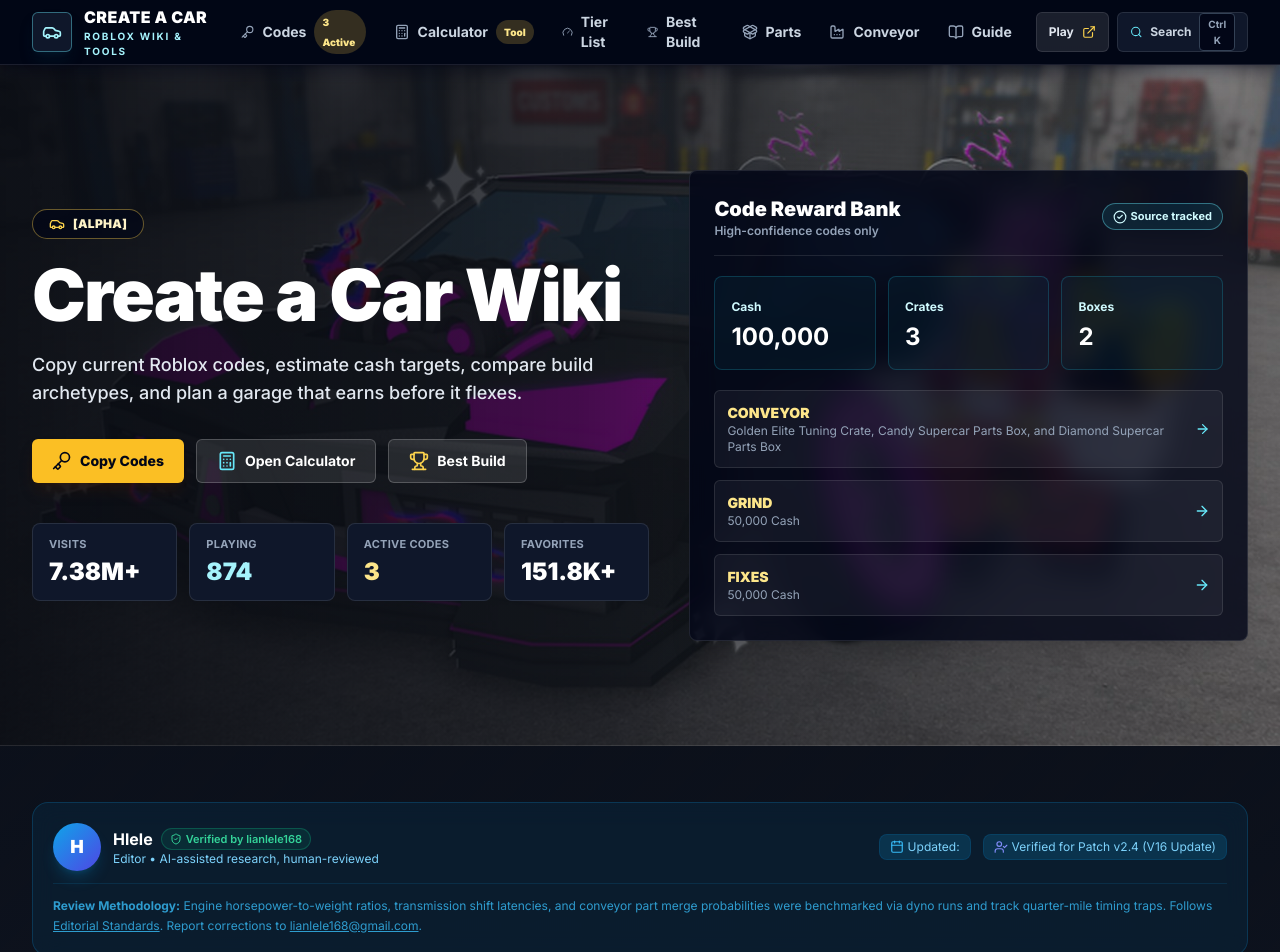
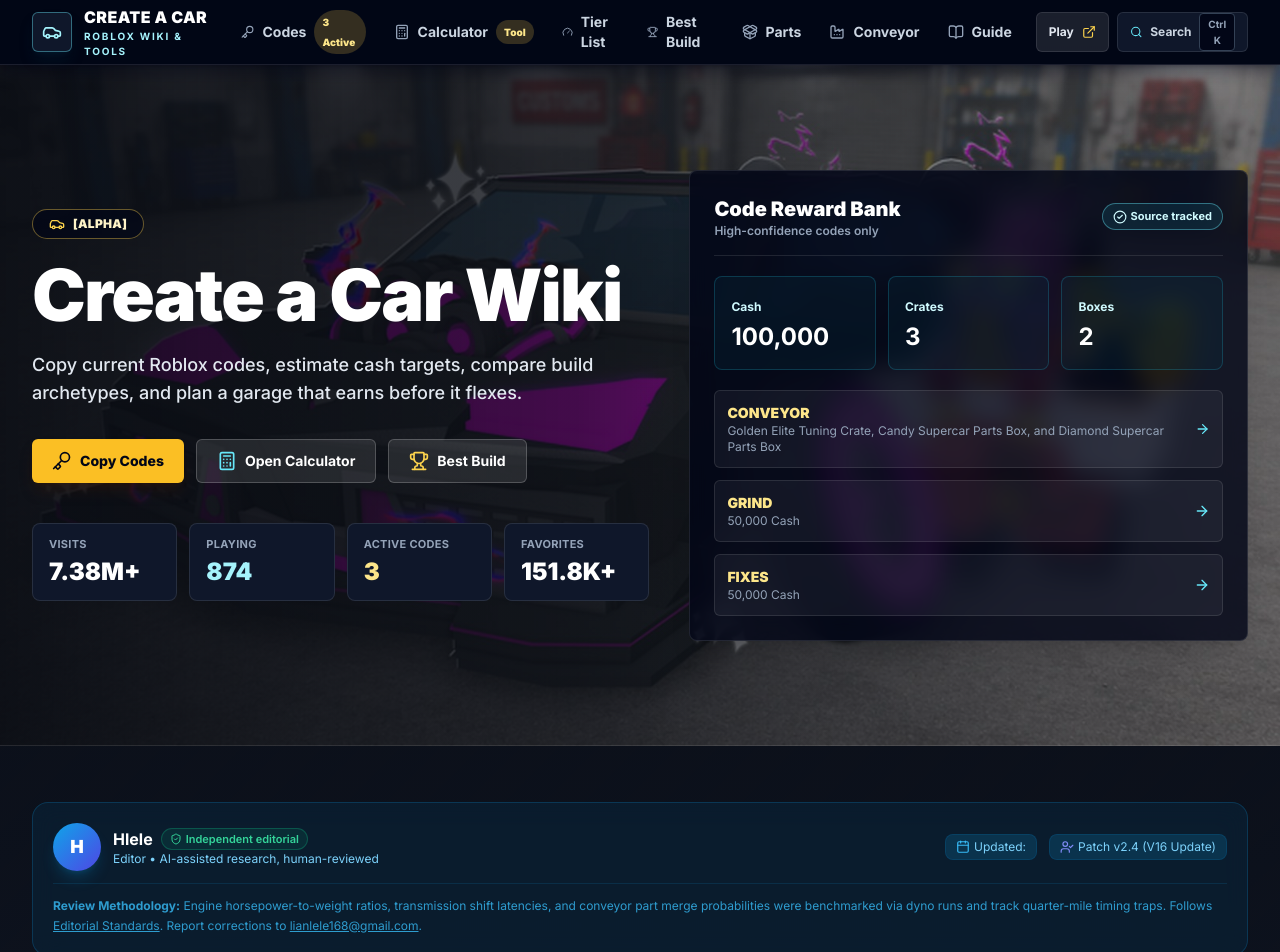
Before and after one commit to lianlele168/Create-a-Car, a Next.js app: page / in a window 1280 px wide. Shown: the top 952 px of the page. Built offline with nearby package versions, Linux system fonts and the light colour scheme.

Commit message:
fix(eaeat): remove fabricated author personas and unverified 'verified' claims

```diff
--- a/src/components/AuthorCard.tsx
+++ b/src/components/AuthorCard.tsx
@@ -13,7 +13,7 @@
             <div className="flex items-center gap-2">
               <span className="font-bold text-white text-sm sm:text-base">Hlele</span>
               <span className="inline-flex items-center gap-1 text-[11px] font-semibold bg-emerald-500/10 text-emerald-400 border border-emerald-500/30 px-2 py-0.5 rounded-full">
-                <ShieldCheck className="w-3 h-3" /> Verified by lianlele168</span>
+                <ShieldCheck className="w-3 h-3" /> Independent editorial</span>
             </div>
             <p className="text-xs text-sky-300">
               Editor • AI-assisted research, human-reviewed
@@ -28,7 +28,7 @@
           </div>
           <div className="flex items-center gap-1 bg-sky-900/50 px-2.5 py-1 rounded-lg border border-sky-800/40">
             <UserCheck className="w-3.5 h-3.5 text-indigo-400" />
-            <span>Verified for Patch v2.4 (V16 Update)</span>
+            <span>Patch v2.4 (V16 Update)</span>
           </div>
         </div>
       </div>
```
